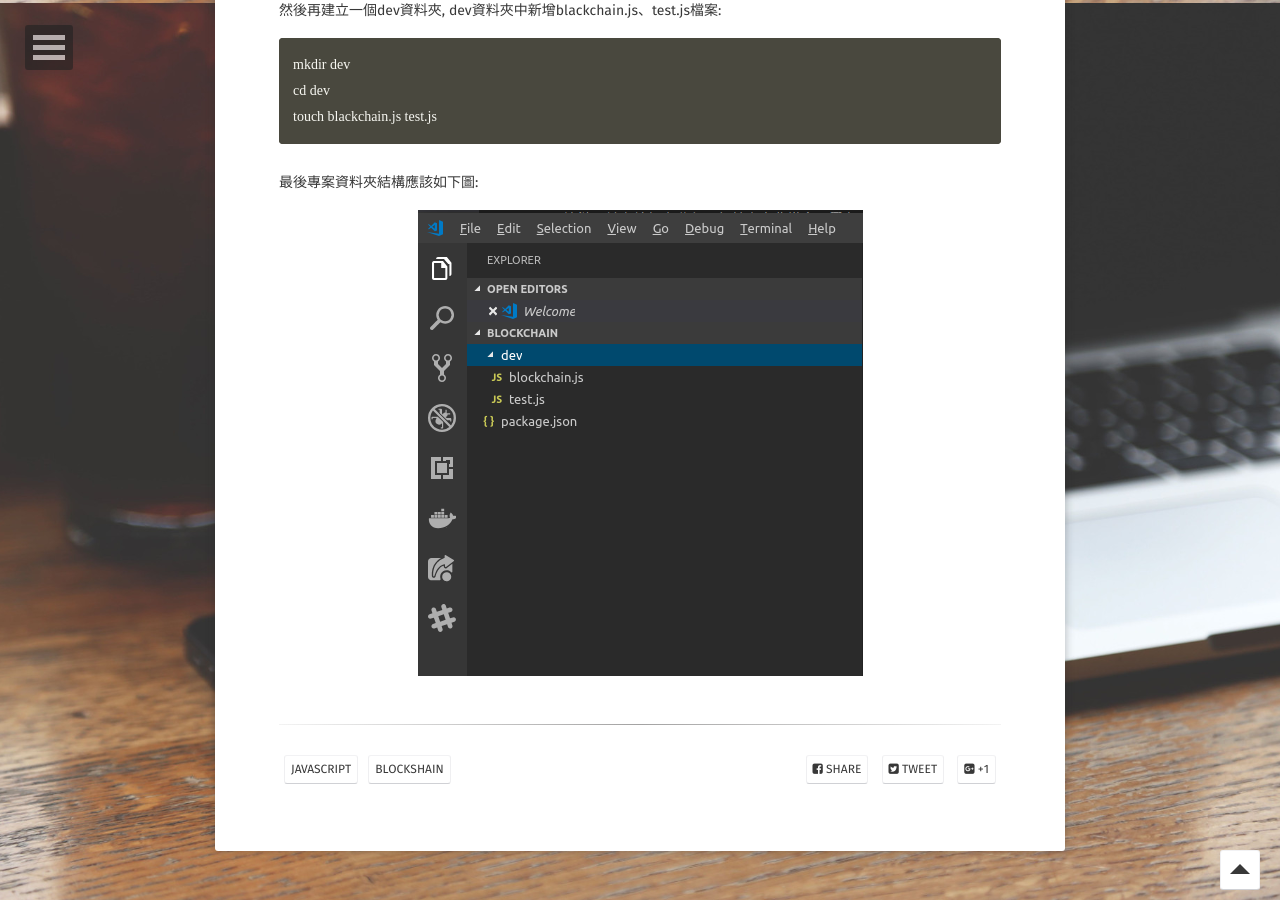
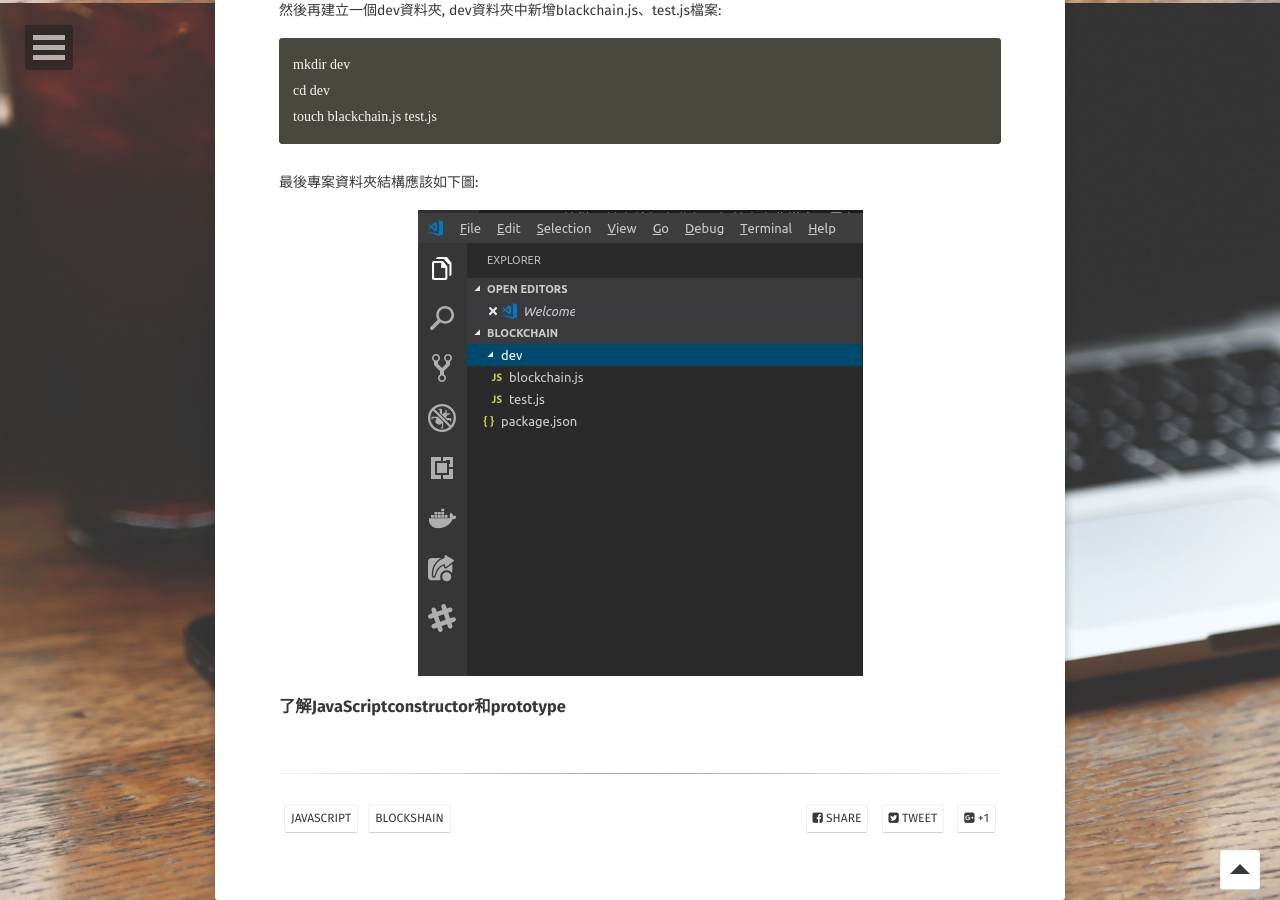
Before and after one commit to kisekitw/kisekitw.github.io, a Jekyll site: the page built from _posts/2020-04-03-JavaScript區塊鏈開發(二).md, in a window 1280 px wide and 900 px high, scrolled down 897 px. Built offline with Jekyll 4.4.1, drawn with Linux system fonts in a browser that asks for light colours; some web fonts are replaced.

Commit message:
blockchain v1.1

```diff
--- a/_posts/2020-04-03-JavaScript區塊鏈開發(二).md
+++ b/_posts/2020-04-03-JavaScript區塊鏈開發(二).md
@@ -45,3 +45,6 @@ touch blackchain.js test.js
 最後專案資料夾結構應該如下圖:
 
 ![alt text](https://github.com/kisekitw/kisekitw.github.io/blob/master/assets/img/1080403/projectstructure.png?raw=true "project file structure")
+
+
+### 了解JavaScript**constructor**和**prototype**
```
